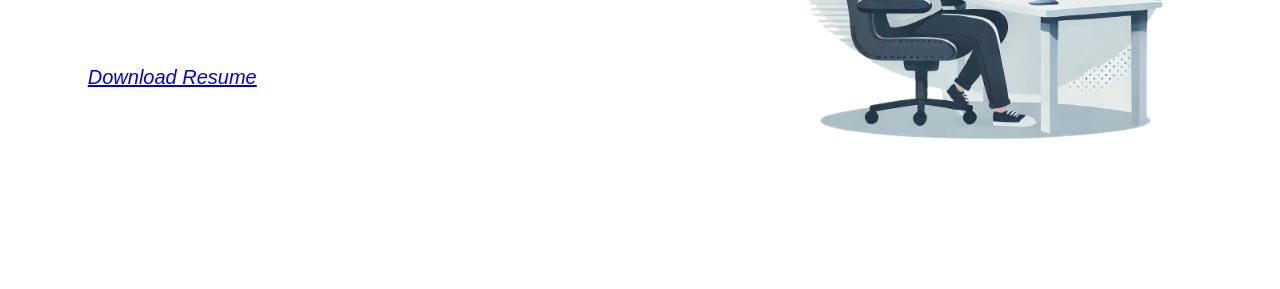
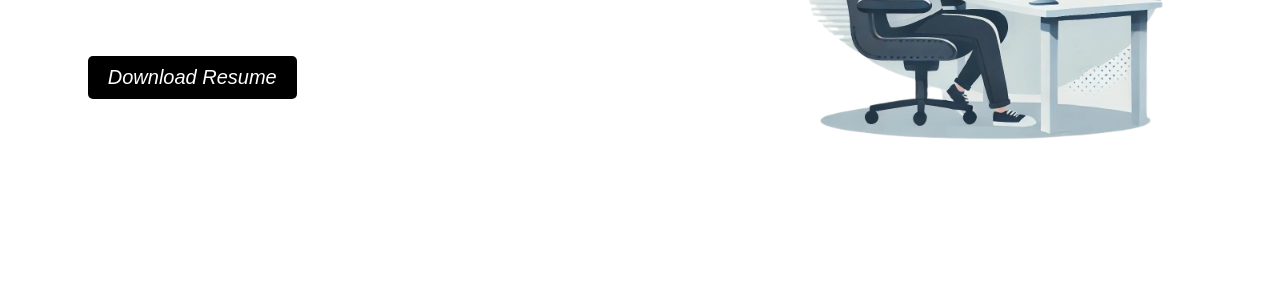
Before and after one commit to goregallaabdul/about-me, a plain HTML site: page index.html in a window 1280 px wide. Shown: the part 395-684 px from the top of the page. Drawn offline with Linux system fonts and the light colour scheme.

Commit message:
Update index.html

```diff
--- a/index.html
+++ b/index.html
@@ -33,7 +33,7 @@
             <p>Hi, I'm</p>
             <h2>ABDUL GOREGALLA</h2>
             <h3>Pursuing Bachelor of Technology in Computer Science(AI)</h3><br><br><br>
-            <a href="https://goregallaabdul.github.io/about-me/abdul%20goregalla.pdf" target="_blank" download>Download Resume</a>
+            <a href="https://goregallaabdul.github.io/about-me/abdul%20goregalla.pdf" target="_blank" class="resume-btn" download>Download Resume</a>
 
         </div>
 
```
